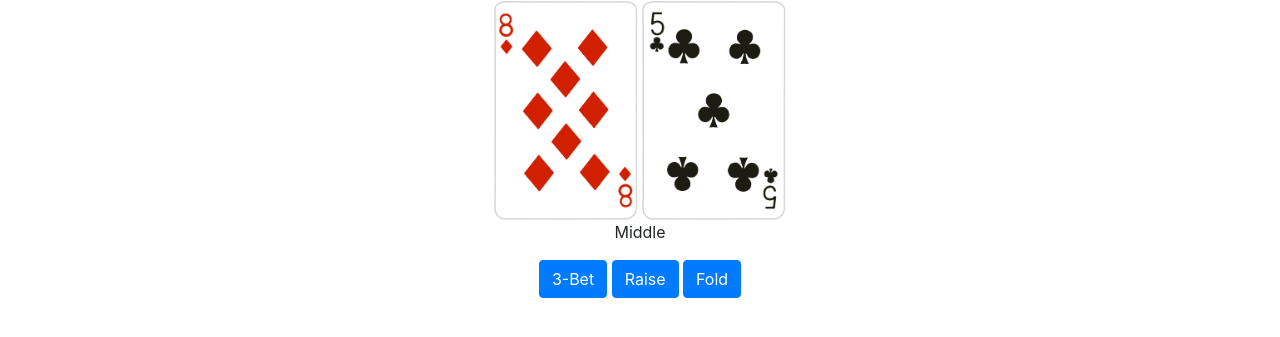
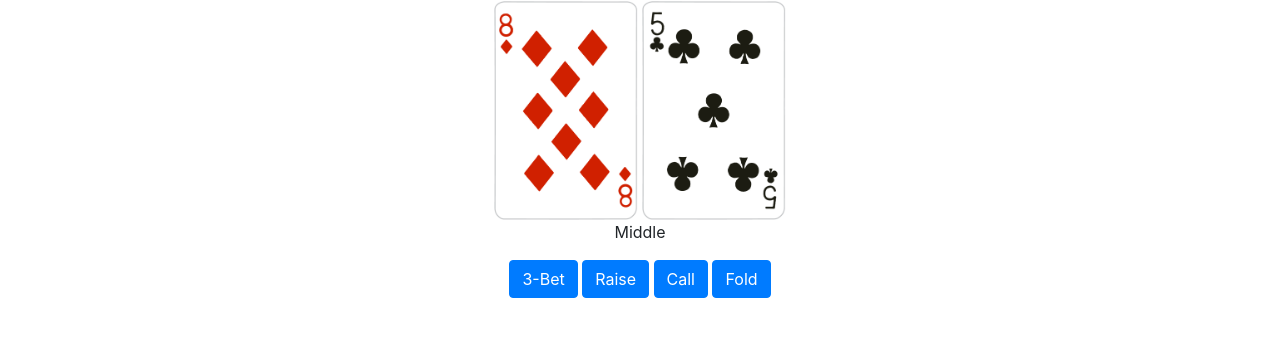
Before and after one commit to CaptainChaos49/PokerTrainer, a website: page index.html in a window 1280 px wide. Shown: the part 159-496 px from the top of the page. Drawn offline with Linux system fonts and the light colour scheme.

Commit message:
Added call button

```diff
--- a/index.html
+++ b/index.html
@@ -8,7 +8,7 @@
   <meta name="description" content="">
   <meta name="author" content="">
 
-  <title>Bare - Start Bootstrap Template</title>
+  <title>Poker Trainer</title>
 
   <!-- Bootstrap core CSS -->
   <link href="vendor/bootstrap/css/bootstrap.min.css" rel="stylesheet">
@@ -56,6 +56,7 @@
 		<p id="position"></p>
 		<button onclick="checkAnswer(0)" type="button" class="btn btn-primary text-center" id="3bet" >3-Bet</button>
 		<button onclick="checkAnswer(1)" type="button" class="btn btn-primary text-center" id="raise" >Raise</button>
+		<button onclick="checkAnswer(1)" type="button" class="btn btn-primary text-center" id="call" >Call</button>
 		<button onclick="checkAnswer(2)" type="button" class="btn btn-primary text-center" id="fold" >Fold</button>
 		<p id="answer"></p>
 		</br>
@@ -78,7 +79,7 @@
 
 		var initialRun = true;
 		var cards = ["TC", "TD", "TH", "TS", "2C", "2D", "2H", "2S", "3C", "3D", "3H", "3S", "4C", "4D", "4H", "4S", "5C", "5D", "5H", "5S", "6C", "6D", "6H", "6S", "7C", "7D", "7H", "7S", "8C", "8D", "8H", "8S", "9C", "9D", "9H", "9S", "AC", "AD", "AH", "AS", "JC", "JD", "JH", "JS", "KC", "KD", "KH", "KS", "QC", "QD", "QH", "QS"];
-		var positions = ["UTG", "Middle", "Cutoff", "Button", "BB", "SB"];
+		var positions = ["UTG", "Middle", "Cutoff", "Button with tight raise", "BB", "SB"];
 		var value = {"A":14, "K":13, "Q":12, "J":11, "T":10, "9":9, "8":8, "7":7, "6":6, "5":5, "4":4, "3":3, "2":2};
 		position = "Middle";
 		var cardOne = 0;
@@ -111,6 +112,8 @@
 			var suited = isSuited(cardOne, cardTwo);
 				switch(position)
 				{
+					case "Button with tight raise":
+
 					case 'Middle':
 						if((cardOne[0]=="A" && cardTwo[0]=="A"))
 						{
@@ -158,7 +161,7 @@
 							answer = 0;
 							break;
 						}
-						//22+
+						//22+https://captainchaos49.github.io/PokerTrainer/
 						if(cardOne[0]==cardTwo[0])
 						{
 							answer = 1;
```
